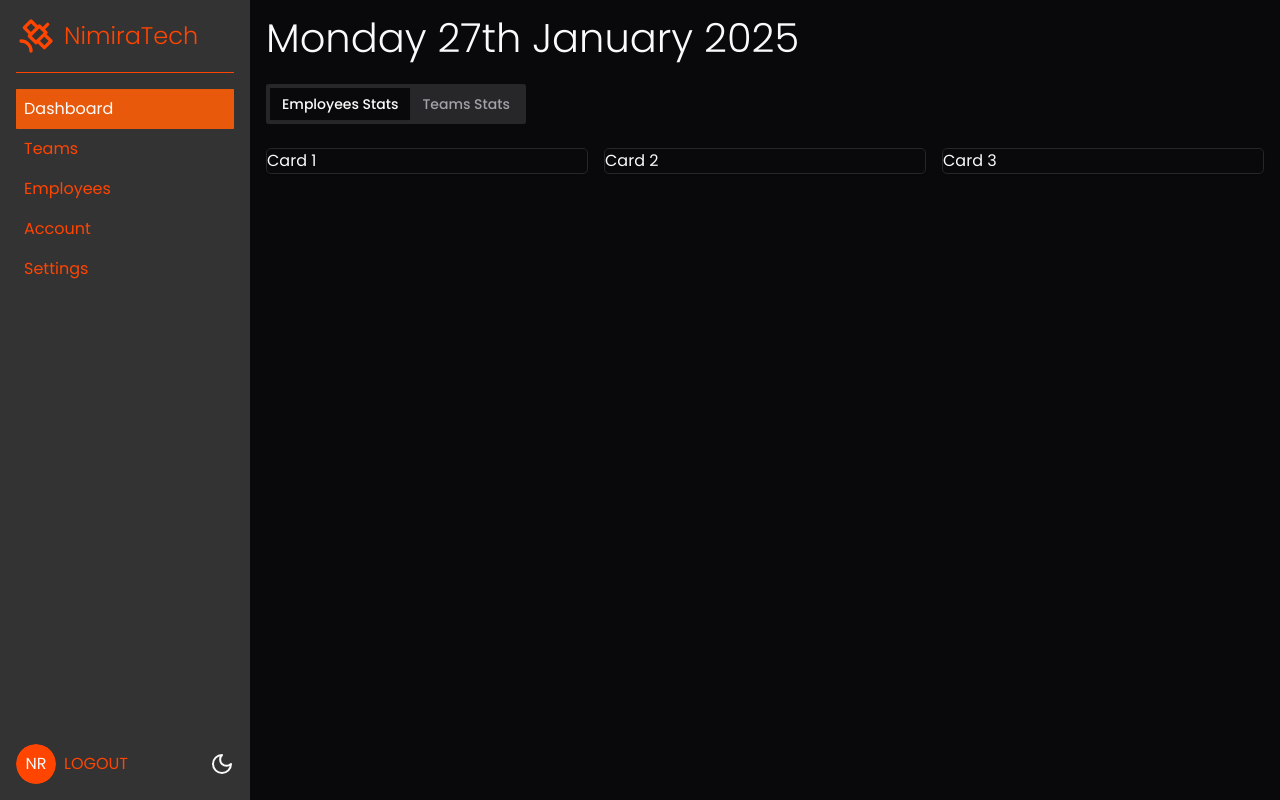
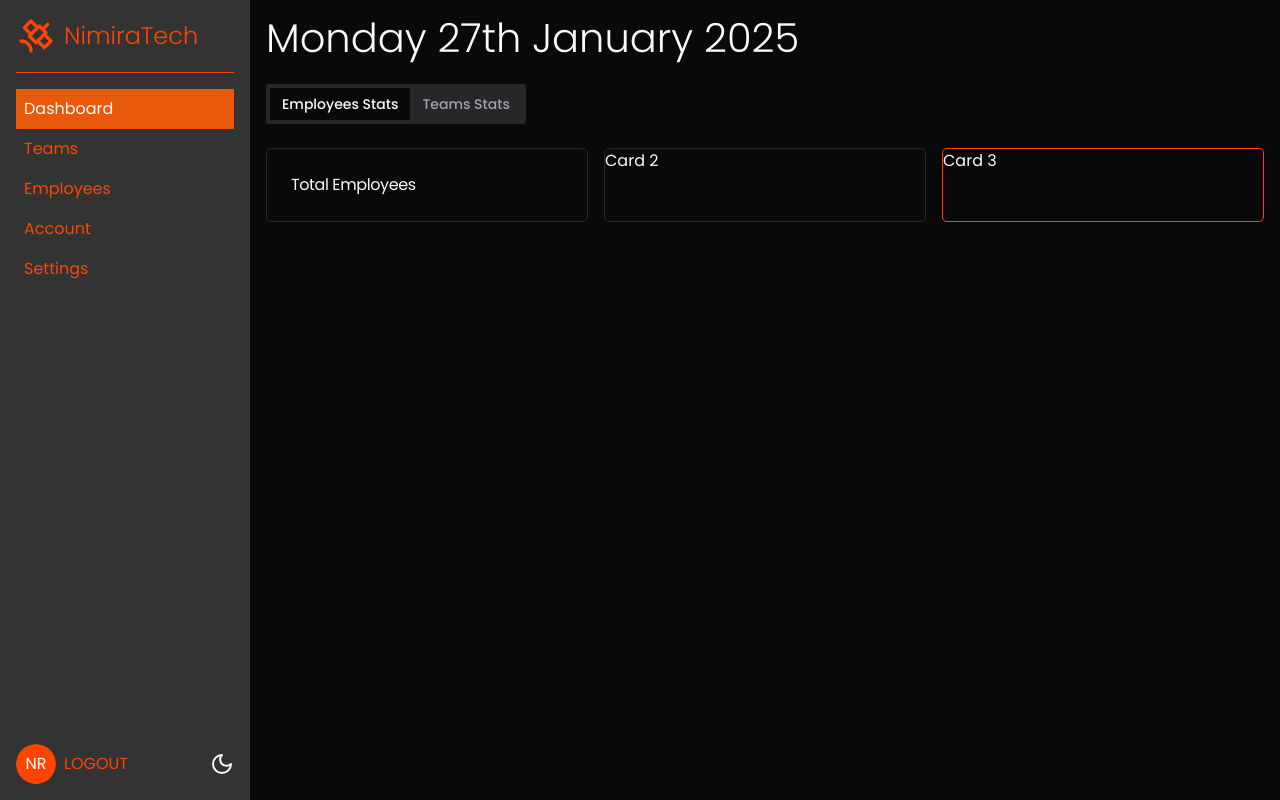
Before and after one commit to Nimira43/NT-Dashboard, a Next.js app: page /dashboard in a window 1280 px wide. Built offline with nearby package versions, Linux system fonts and the light colour scheme.

Commit message:
Added border to Card 3. Added CardHeader and CardTitle to Card 1

```diff
--- a/app/dashboard/components/employees-stats.tsx
+++ b/app/dashboard/components/employees-stats.tsx
@@ -1,15 +1,19 @@
-import { Card } from '@/components/ui/card'
+import { Card, CardHeader, CardTitle } from '@/components/ui/card'
 
 export default function EmployeesStats() {
   return (
     <div className='grid lg:grid-cols-3 gap-4'>
       <Card>
-        Card 1
+        <CardHeader>
+          <CardTitle className='font-normal text-base'>
+            Total Employees
+          </CardTitle>
+        </CardHeader>
       </Card>
       <Card>
         Card 2
       </Card>
-      <Card>
+      <Card className='border-main'>
         Card 3
       </Card>
     </div>
```
